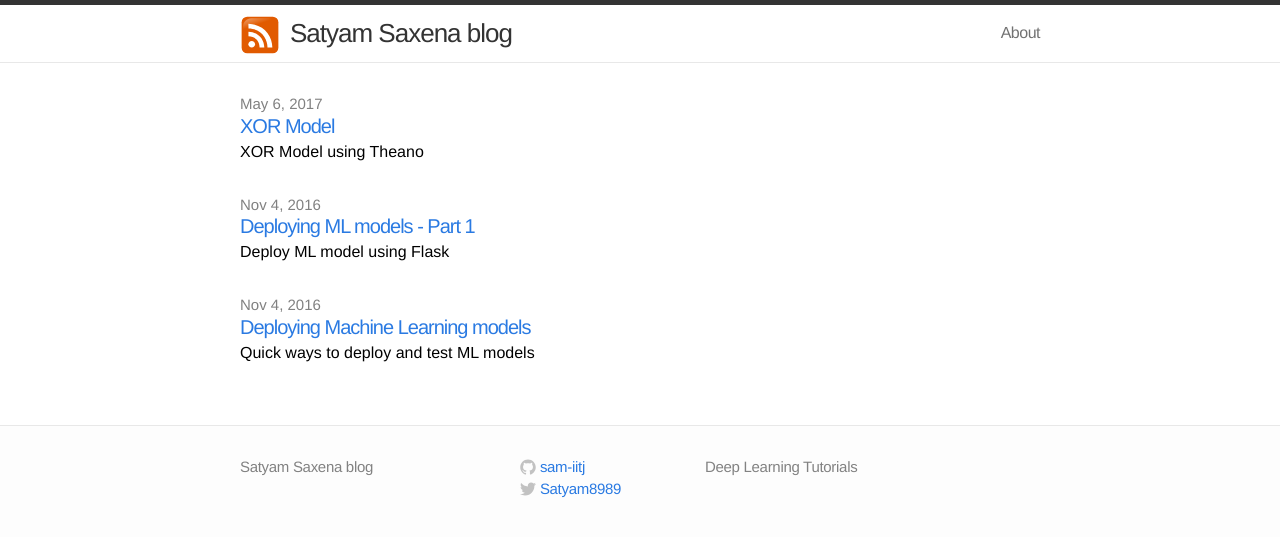
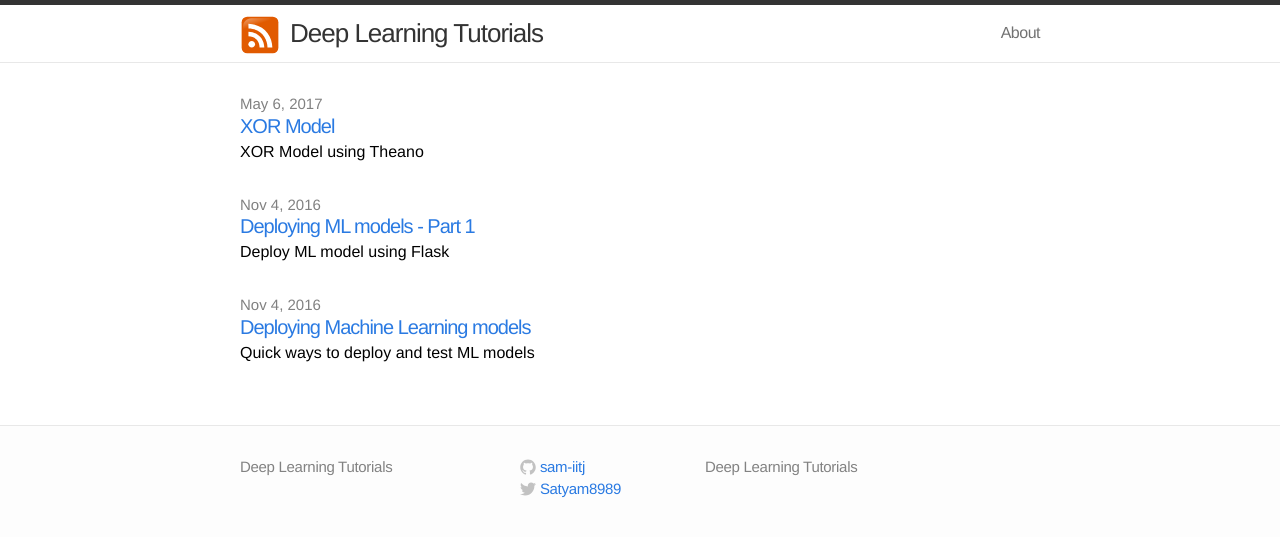
Before and after one commit to sam-iitj/sam-iitj.github.io, a Jekyll site: the page built from index.html, in a window 1280 px wide. Shown: the top 537 px of the page. Built offline with Jekyll 4.4.1, drawn with Linux system fonts in a browser that asks for light colours.

```diff
--- a/_config.yml
+++ b/_config.yml
@@ -1,5 +1,5 @@
 # Site settings
-title: Satyam Saxena blog
+title: Deep Learning Tutorials
 email:
 description: "Deep Learning Tutorials"
 baseurl: ""
```
